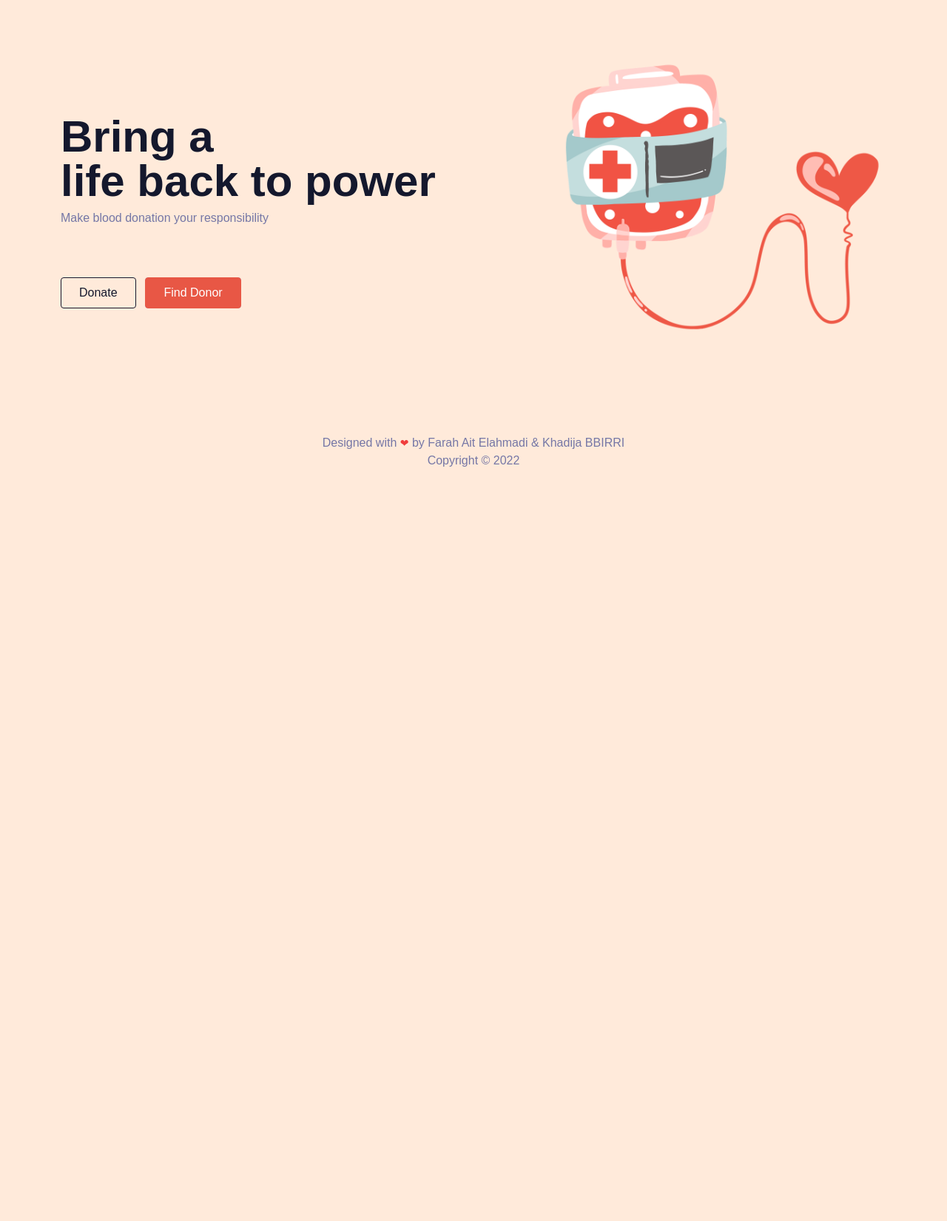
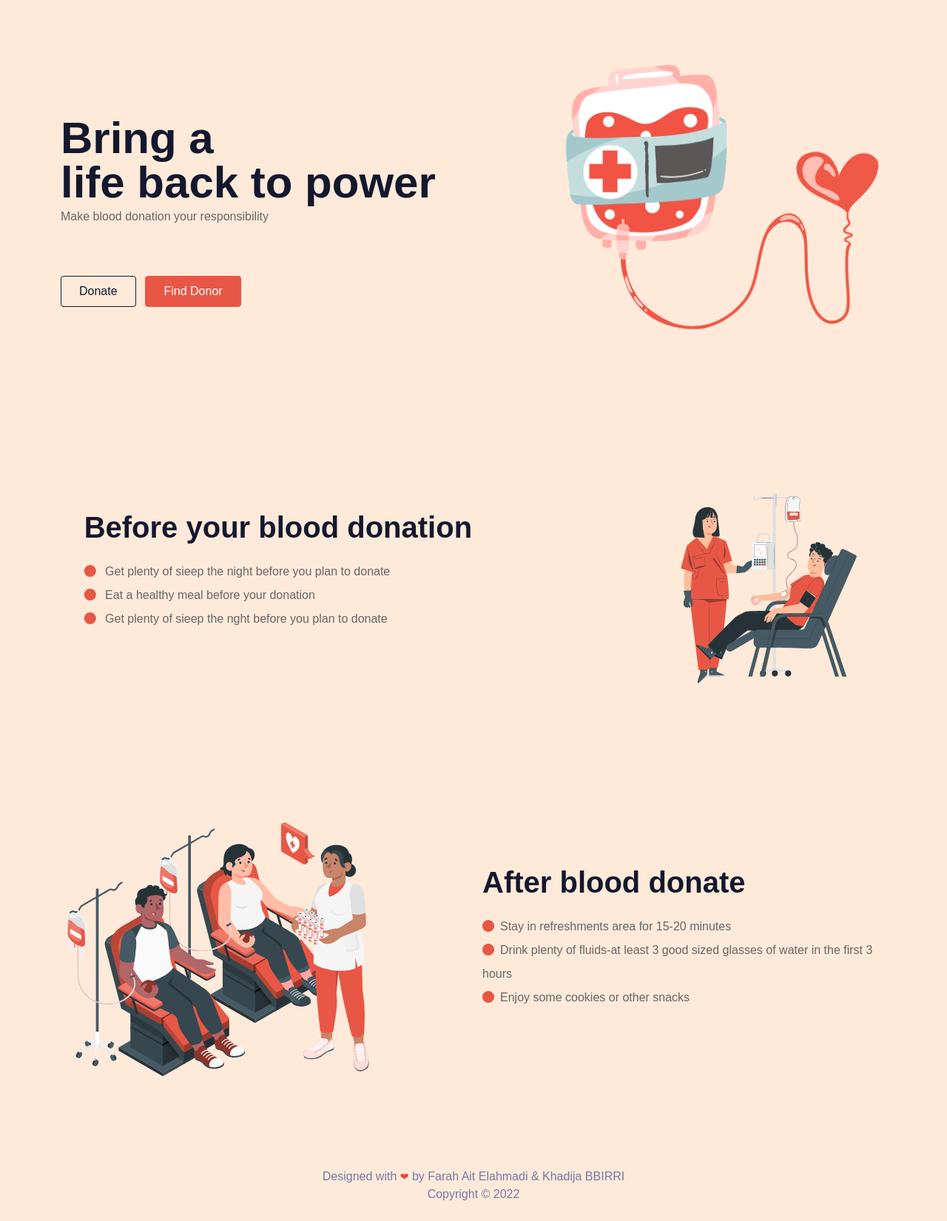
Before and after one commit to Ray0Emma/DjangoBloodBank, a Django app: page / in a window 1280 px wide. Shown: the part 85-1736 px from the top of the page at 74% size. Before the commit the page ends 716 px from the top, so only its background shows below. Run offline with Django 3.2, Linux system fonts and the light colour scheme; data comes from the database, SQL or seed files in the repository; some libraries are stand-ins or nearby versions.

Commit message:
feat: added before and after sections into index

```diff
--- a/templates/blood/index.html
+++ b/templates/blood/index.html
@@ -34,7 +34,7 @@
     }
 
     .text-pr {
-      color: #7577a6 !important;
+      color: #666666 !important;
     }
 
     h0 {
@@ -55,7 +55,6 @@
           <div>
             <h0 class=" fw-bold lh-1 ">
               Bring a <br> life back to power
-              <span class="bg-primary  mt-1  d-block bar-primary ms-auto me-auto ms-md-0 "></span>
             </h0>
             <p class="text-pr lh-lg fw-lighter fs-6 ">
               <span class="d-none d-lg-block d-md-block">
@@ -79,6 +78,76 @@
     </div>
   </section>
 
+  <section id="before">
+    <div class="container-lg ms-auto">
+      <div class="row d-flex justify-content-evenly ">
+        <div class="col-md-6  text-center text-md-start d-flex align-self-center">
+          <div>
+            <h1 class=" fw-bold lh-1  mb-4">
+              Before your blood donation
+            </h1>
+            <p class="text-pr lh-lg fw-lighter fs-6 ">
+              <span class="d-lg-block d-md-block">
+                <i class="fa fa-circle me-2" aria-hidden="true" style="color: #e85745;"></i>
+                Get plenty of sieep the night before you plan to donate
+              </span>
+              <span class="d-block ">
+                <i class="fa fa-circle me-2" aria-hidden="true" style="color: #e85745;"></i>
+                Eat a healthy meal before your donation
+              </span>
+              <span class=" d-block">
+                <i class="fa fa-circle me-2" aria-hidden="true" style="color: #e85745;"></i>
+                Get plenty of sieep the nght before you plan to donate
+              </span>
+            </p>
+          </div>
+
+        </div>
+        <div class="col-md-6 col-lg-5  text-center d-none d-lg-block d-md-block ">
+          <img class="img-fluid" src='{% static "image/Blood_donation-pana.svg" %}' alt="Donation">
+        </div>
+      </div>
+    </div>
+  </section>
+
+  <section id="after">
+    <div class="container-lg ">
+      <div class="row  justify-content-between ">
+        <div class="col-md-6 col-lg-5  text-center d-none d-lg-block d-md-block ">
+          <img class="img-fluid" src='{% static "image/Blood_donation-amico.svg" %}' alt="Donation">
+        </div>
+        <div class="col-md-6  text-center text-md-start d-flex align-self-center">
+          <div>
+            <h1 class=" fw-bold lh-1  mb-4">
+              After blood donate
+            </h1>
+            <p class="text-pr lh-lg fw-lighter fs-6 ">
+              <span class="d-lg-block d-md-block">
+                <i class="fa fa-circle me-2" aria-hidden="true" style="color: #e85745;"></i>Stay in refreshments area
+                for
+                15-20 minutes
+              </span>
+              <span class="d-block">
+                <i class="fa fa-circle me-2" aria-hidden="true" style="color: #e85745;"></i>Drink plenty of fluids-at
+                least 3
+                good sized glasses
+                of water in the first 3 hours
+              </span>
+              <span class="d-block">
+                <i class="fa fa-circle me-2" aria-hidden="true" style="color: #e85745;"></i></i>Enjoy some cookies or
+                other
+                snacks
+              </span>
+            </p>
+          </div>
+
+        </div>
+
+      </div>
+    </div>
+  </section>
+
+
 
   {% include "blood/footer.html" %}
 
--- a/templates/blood/navbar.html
+++ b/templates/blood/navbar.html
@@ -3,11 +3,11 @@
 <html lang="en">
 
 <head>
-  <meta charset="utf-8">
+  <meta charset="utf-8" />
   <link href="https://cdn.jsdelivr.net/npm/bootstrap@5.1.3/dist/css/bootstrap.min.css" rel="stylesheet"
-    integrity="sha384-1BmE4kWBq78iYhFldvKuhfTAU6auU8tT94WrHftjDbrCEXSU1oBoqyl2QvZ6jIW3" crossorigin="anonymous">
-  <link rel="stylesheet" href="https://cdnjs.cloudflare.com/ajax/libs/font-awesome/5.14.0/css/all.css">
-  <!-- <link rel="stylesheet" href="/static/css/main.css"> -->
+    integrity="sha384-1BmE4kWBq78iYhFldvKuhfTAU6auU8tT94WrHftjDbrCEXSU1oBoqyl2QvZ6jIW3" crossorigin="anonymous" />
+
+  <script src="https://use.fontawesome.com/e93c19d35e.js"></script>
 
   <script src="https://cdn.jsdelivr.net/npm/bootstrap@5.1.3/dist/js/bootstrap.bundle.min.js"
     integrity="sha384-ka7Sk0Gln4gmtz2MlQnikT1wXgYsOg+OMhuP+IlRH9sENBO0LRn5q+8nbTov4+1p" crossorigin="anonymous">
@@ -27,7 +27,6 @@
     .navbar-white .navbar-nav .nav-link:hover,
     .navbar-white .navbar-nav .nav-link:focus {
       color: #e85745 !important;
-
     }
 
     /* width */
@@ -61,41 +60,37 @@
 
 <body data-bs-spy="scroll" data-bs-target="#navbar">
   <!-- Start Navbar -->
-  <nav class="navbar navbar-expand-md  navbar-white navbar-top py-3">
+  <nav class="navbar navbar-expand-md navbar-white navbar-top py-3">
     <div class="container-lg ms-auto">
-      <a class="navbar-brand fs-5 fw-bold " href="/">
-        <img src='/static/image/blood-bag.png' alt="Blood Bag Logo" width="43" height="43" class="brand-text">
+      <a class="navbar-brand fs-5 fw-bold" href="/">
+        <img src="/static/image/blood-bag.png" alt="Blood Bag Logo" width="43" height="43" class="brand-text" />
         <!-- <span>Farah AIT ELAHMADI</span> -->
       </a>
-      <button class="d-lg-none d-md-none  " style="border-color: rgba(102, 172, 204, 0);" data-bs-toggle="collapse"
+      <button class="d-lg-none d-md-none" style="border-color: rgba(102, 172, 204, 0)" data-bs-toggle="collapse"
         data-bs-target="#toggelMobileMenu" aria-controls="toggelMobileMenu" aria-expanded="false"
         aria-label="Toggle navigation">
-        <span class="text-white "><i class="fas fa-bars"></i></span>
+        <span class="text-white"><i class="fas fa-bars"></i></span>
       </button>
-      <div class="collapse navbar-collapse " id="toggelMobileMenu" id="navbar">
-        <hr>
+      <div class="collapse navbar-collapse" id="toggelMobileMenu" id="navbar">
+        <hr />
         <ul class="navbar-nav mx-auto">
           <li class="nav-item me-3">
-            <a class="nav-link " href="/">Home </a>
+            <a class="nav-link" href="/">Home </a>
           </li>
           <li class="nav-item me-3">
-            <a class="nav-link " href="/patient/patientlogin">Patient</a>
+            <a class="nav-link" href="/patient/patientlogin">Patient</a>
           </li>
           <li class="nav-item me-3">
-            <a class="nav-link " href="/donor/donorlogin">Donor</a>
+            <a class="nav-link" href="/donor/donorlogin">Donor</a>
           </li>
           <li class="nav-item me-4">
-            <a class="nav-link " href="/adminlogin">Admin</a>
+            <a class="nav-link" href="/adminlogin">Admin</a>
           </li>
-          <!-- <li class="nav-item font-monospace d-none d-lg-block d-md-block">
-            <a class="myShadow text-white btn btn-primary " href="#contact">Hire me</a>
-          </li> -->
         </ul>
       </div>
     </div>
   </nav>
   <!-- End Navbar -->
-
 </body>
 
 </html>
```
Also changed, not shown: static/image/Blood_donation-amico.svg (added), static/image/Blood_donation-pana.svg (added), static/image/beforeDonation.jpg (added).
